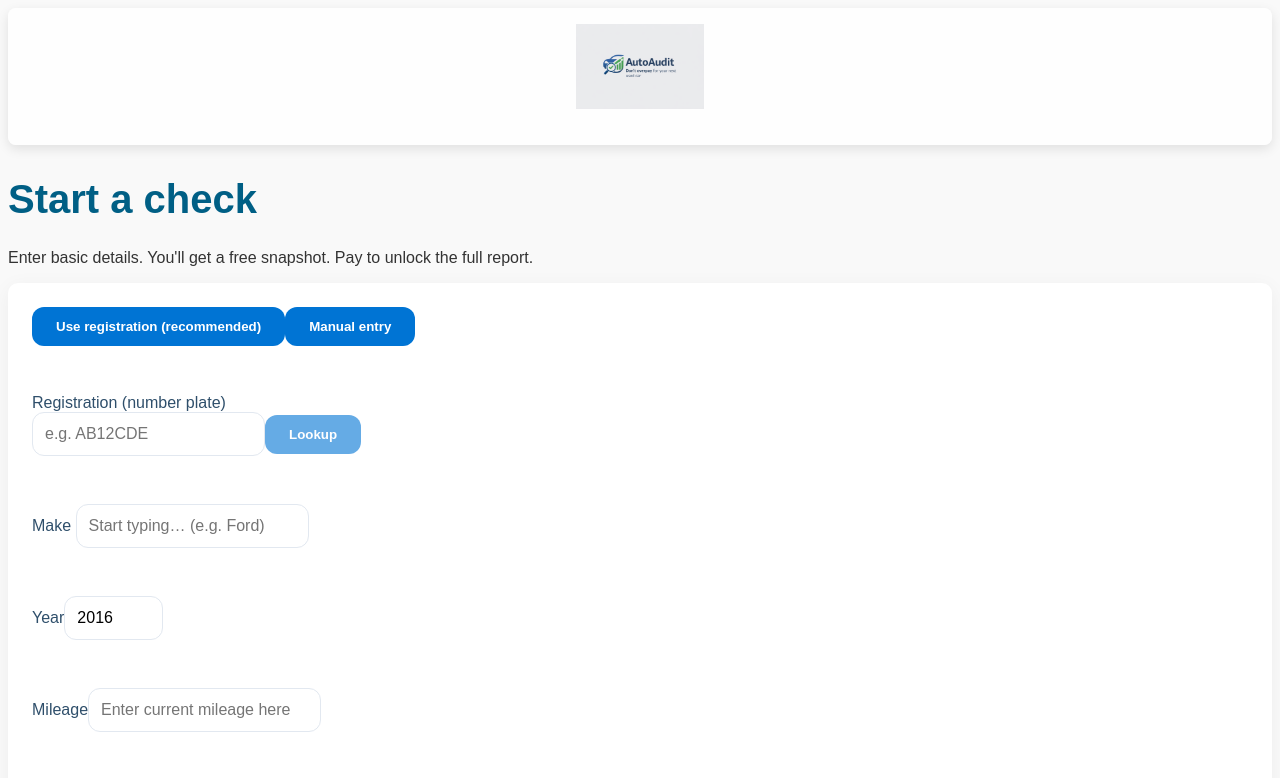
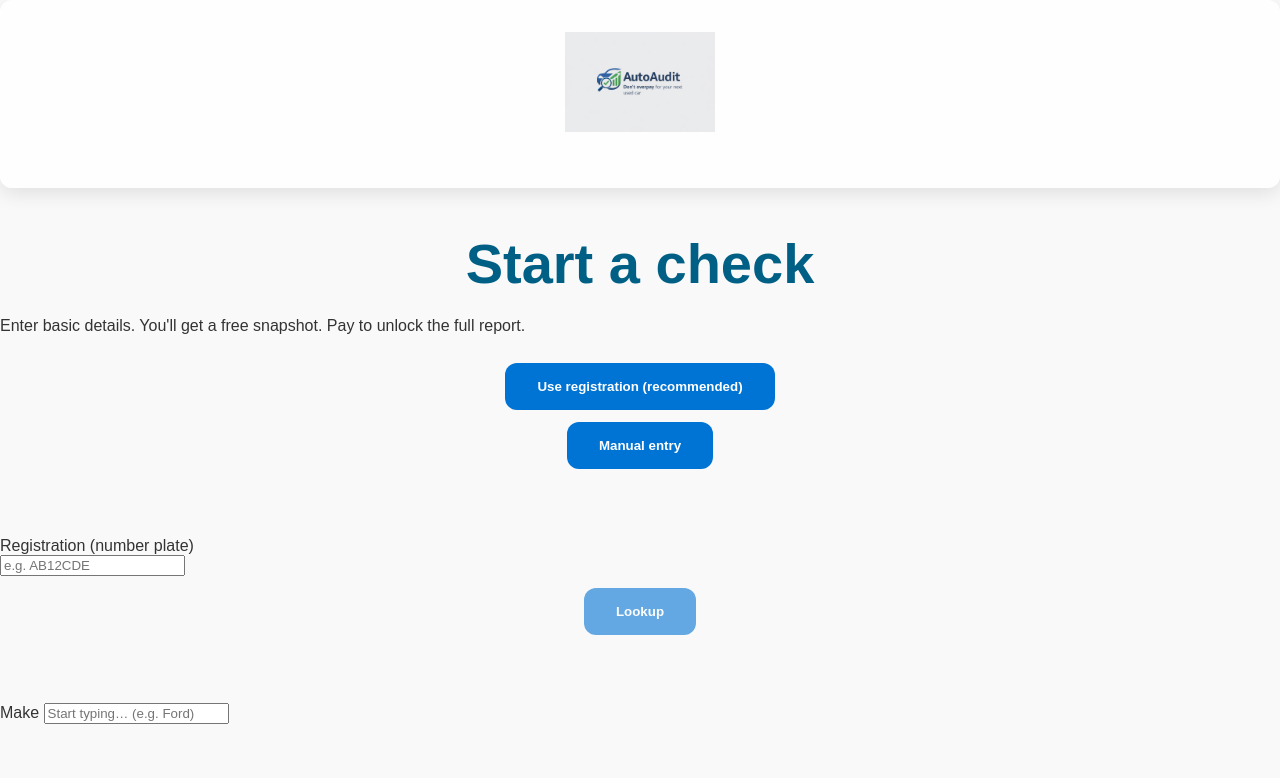
Before and after one commit to mickleethirty-vendium/autoaudit, a Next.js app: page /check in a window 1280 px wide. Shown: the top 778 px of the page. Built offline with nearby package versions, Linux system fonts and the light colour scheme.

Commit message:
Apply ultra professional layout, spacing, typography, and buttons

```diff
--- a/app/layout.tsx
+++ b/app/layout.tsx
@@ -1,4 +1,4 @@
-/* Reverting layout.tsx to previous state */
+/* layout.tsx file */
 
 import '../styles/globals.css';
 
@@ -11,7 +11,7 @@ export default function Layout({ children }: { children: React.ReactNode }) {
         <meta httpEquiv="X-UA-Compatible" content="IE=edge" />
         <title>AutoAudit</title>
       </head>
-      <body>
+      <body className="bg-light-bg">
         {/* Centered logo with subtle background */}
         <div className="logo-container mx-auto py-6 flex justify-center">
           <img
--- a/styles/globals.css
+++ b/styles/globals.css
@@ -1,3 +1,5 @@
+/* globals.css file */
+
 /* Global background & primary colors */
 :root {
   --primary-blue: #005f85; /* Dark blue for primary elements */
@@ -18,24 +20,41 @@ body {
   font-family: 'Arial', sans-serif;
   background-color: var(--light-bg);
   color: #333; /* Default text color */
+  padding: 0;
+  margin: 0;
 }
 
 /* Global typography for headings */
 h1, h2, h3 {
   color: var(--primary-blue);
-  font-weight: 600; /* Bold headings for prominence */
+  font-weight: 700; /* Make headings bolder */
+  margin-bottom: 16px; /* Added space between headings and content */
 }
 
 h1 {
-  font-size: 2.5rem;
+  font-size: 3.5rem;  /* Increased size for better visibility */
+  line-height: 1.3; /* Improved line height */
+  text-align: center; /* Center the main heading */
 }
 
 h2 {
-  font-size: 2rem;
+  font-size: 2.5rem;
+  text-align: center;
+  margin-top: 20px;
+  margin-bottom: 20px; /* Spacing between subheading and other content */
 }
 
 h3 {
-  font-size: 1.5rem;
+  font-size: 1.8rem;
+}
+
+/* Subheading styling */
+h2.subheading {
+  font-size: 1.25rem;
+  color: var(--secondary-blue);
+  margin-top: 20px;
+  margin-bottom: 30px; /* Space between subheading and following text */
+  text-align: center; /* Center-align the subheading */
 }
 
 /* Button styling */
@@ -43,16 +62,19 @@ button {
   background-color: var(--button-bg);
   color: white;
   font-weight: bold;
-  padding: 12px 24px;
-  border-radius: 12px;  /* Rounded corners */
+  padding: 16px 32px; /* Larger padding for better button size */
+  border-radius: 12px;  /* Rounded corners for a more modern look */
   border: none;
   cursor: pointer;
   transition: all 0.3s ease;
+  width: auto; /* Make button size responsive */
+  margin: 12px auto; /* Center the buttons with space */
+  display: block;
 }
 
 button:hover {
   background-color: var(--button-hover-bg);
-  transform: translateY(-2px);  /* Slight lift on hover */
+  transform: translateY(-3px);  /* Slight lift effect on hover */
 }
 
 button:disabled {
@@ -60,81 +82,61 @@ button:disabled {
   cursor: not-allowed;
 }
 
-/* Input fields styling */
-input, select {
-  background-color: var(--input-bg);
-  border: 1px solid var(--input-border);
+/* Link-style buttons (for "Start a check" and "How it works") */
+a.button-link {
+  background-color: transparent;
+  color: var(--button-bg);
+  font-weight: bold;
+  text-decoration: none;
+  padding: 16px 32px; /* Increased padding for buttons */
   border-radius: 12px;
-  padding: 12px;
-  font-size: 1rem;
-  transition: all 0.3s ease;
+  border: 2px solid var(--button-bg);
+  display: inline-block;
+  transition: background-color 0.3s ease, color 0.3s ease;
+  margin-top: 24px; /* Increased space between links */
 }
 
-input:focus, select:focus {
-  background-color: var(--input-focus-bg);
-  border-color: var(--primary-blue);
-  outline: none;
-  box-shadow: 0px 0px 8px rgba(0, 94, 133, 0.4);  /* Focus glow effect */
-}
-
-/* Label styling */
-label {
-  font-weight: 500;
-  color: var(--secondary-blue);
-  margin-bottom: 8px;
-}
-
-/* Error and Success messages */
-.message {
-  display: flex;
-  align-items: center;
-  padding: 16px;
-  border-radius: 10px;
-  margin-top: 16px;
-}
-
-.message-success {
-  background-color: var(--message-success-bg);
-  border-left: 4px solid var(--message-border-success);
-}
-
-.message-error {
-  background-color: var(--message-error-bg);
-  border-left: 4px solid var(--message-border-error);
-}
-
-.message-success .icon, .message-error .icon {
-  margin-right: 10px;
-}
-
-/* Layout - forms and sections */
-form {
-  background-color: white;
-  border-radius: 10px;
-  box-shadow: 0px 4px 20px rgba(0, 0, 0, 0.05); /* Soft shadow */
-  padding: 24px;
-  margin-bottom: 24px;
+a.button-link:hover {
+  background-color: var(--button-bg);
+  color: white;
 }
 
 /* Section background & shadow styling */
 section {
   background-color: white;
   border-radius: 12px;
-  box-shadow: 0px 4px 20px rgba(0, 0, 0, 0.05); /* Subtle shadow */
-  padding: 24px;
+  box-shadow: 0px 6px 20px rgba(0, 0, 0, 0.1); /* Softer shadow */
+  padding: 32px; /* Increased padding for sections */
+  margin-bottom: 32px; /* More space between sections */
 }
 
 /* Grid and spacing between elements */
 .grid {
   display: grid;
-  gap: 1.5rem;
+  gap: 2rem; /* More space between grid items */
 }
 
 .grid > * {
-  margin-bottom: 1.5rem;
+  margin-bottom: 1.5rem; /* Space between each grid item */
 }
 
-/* Responsive tweaks */
+/* Logo Container - add background to logo */
+.logo-container {
+  background-color: rgba(255, 255, 255, 0.9); /* Light background for logo */
+  border-radius: 12px; /* Softer, more rounded corners */
+  padding: 32px; /* Increased padding for better spacing around the logo */
+  box-shadow: 0px 6px 20px rgba(0, 0, 0, 0.1); /* Softer shadow for depth */
+  margin-bottom: 40px; /* Increased margin to separate from content */
+  text-align: center;
+}
+
+.logo {
+  width: auto;
+  max-width: 150px; /* Adjust size for better balance */
+  margin-bottom: 20px; /* Space below logo */
+}
+
+/* Responsive tweaks for mobile */
 @media (max-width: 640px) {
   .grid {
     grid-template-columns: 1fr; /* Stacks columns vertically on mobile */
@@ -143,20 +145,12 @@ section {
   .md\\:grid-cols-2 {
     grid-template-columns: 1fr; /* Stack inputs for mobile */
   }
+
+  h1 {
+    font-size: 2.5rem; /* Adjust heading size for mobile */
+  }
+
+  button {
+    width: 100%; /* Make buttons full-width on mobile */
+  }
 }
-
-/* Logo Container - add background to logo */
-.logo-container {
-  background-color: rgba(255, 255, 255, 0.9); /* Light background for logo */
-  border-radius: 8px;
-  padding: 16px;
-  box-shadow: 0px 4px 12px rgba(0, 0, 0, 0.1); /* Soft shadow for depth */
-  margin-bottom: 32px;
-  text-align: center;
-}
-
-.logo {
-  width: auto;
-  max-width: 128px;
-  margin-bottom: 16px; /* Space below logo */
-}
```
